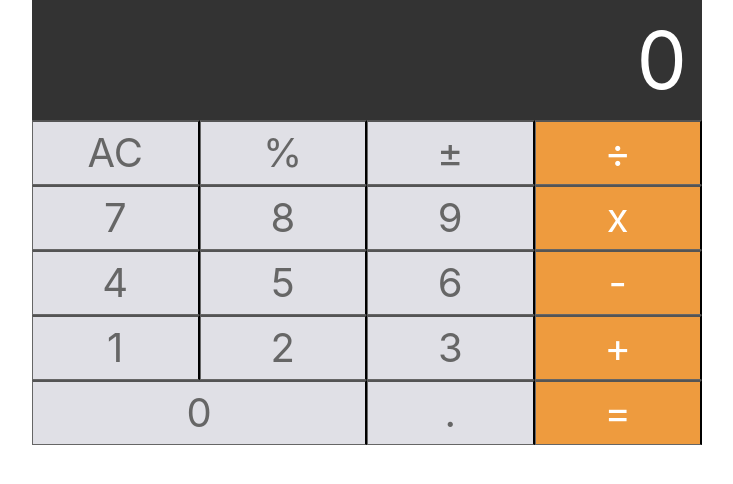
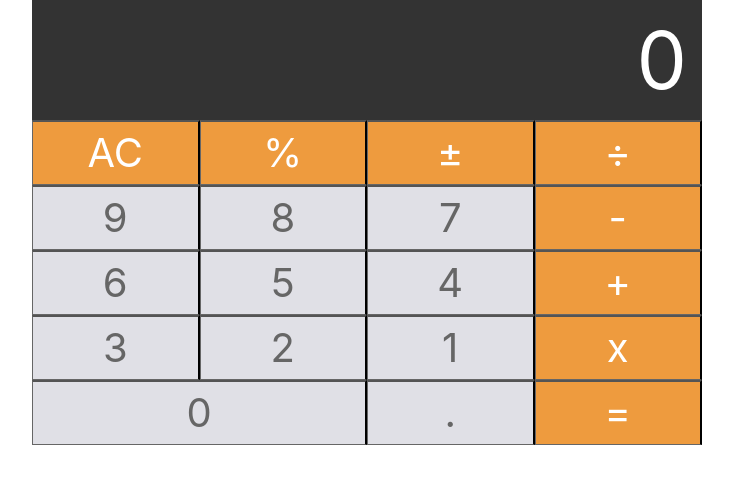
Before and after one commit to VictoriaBuchanan27/Calculator, a React (Create React App) app: page / in a window 1280 px wide. Shown: the top 484 px of the page, without its empty margins (209-942 px from the left). Built offline with nearby package versions, Linux system fonts and the light colour scheme.

Commit message:
changed the layout of the components and added some logic

```diff
--- a/src/App.js
+++ b/src/App.js
@@ -1,10 +1,8 @@
 import React, { Component } from 'react';
 import Inputview from './components/Inputview'
-import Row1 from './components/Row1'
-import Row2 from './components/Row2'
-import Row3 from './components/Row3'
-import Row4 from './components/Row4'
-import Row5 from './components/Row5'
+import Operators from './components/operators'
+import Numbers from './components/numbers'
+import OperatorsCol from './components/operatorCol'
 
 class App extends Component {
 
@@ -18,9 +16,82 @@ class App extends Component {
         'operation': null,
         'waitingForNewValue': false
       }
-
   }
 
+  clearDisplay() {
+    this.setState( {
+      'displayValue':'0'
+    })
+  }
+
+
+  operations = (currentVal, prevVal, operand) => {
+
+    if (operand === '+') return parseInt(currentVal) + parseInt(prevVal);
+    else if (operand === '-') return parseInt(prevVal) - parseInt(currentVal);
+    else if (operand === 'x') return parseInt(currentVal) * parseInt(prevVal);
+    else if (operand === '÷') return parseInt(prevVal) / parseInt(currentVal);
+  }
+
+  inputNumbers = (props) => {
+
+    const digit = props.target.value;
+    const { displayValue, waitingForNewValue } = this.state;
+
+    if (waitingForNewValue) {
+      this.setState({
+        displayValue: String(digit),
+        waitingForNewValue: false
+      })
+    } else {
+      this.setState({
+        displayValue: displayValue === '0' ? String(digit) : displayValue + digit
+      })
+    }
+  }
+
+  handleOperators = (props) => {
+
+    const operand = props.target.value;
+    const { displayValue, waitingForNewValue, operation, previousValue } = this.state;
+
+
+    if (operand === '=') {
+      const result = this.operations(displayValue, previousValue, operation)
+
+      this.setState({
+        displayValue: result,
+        waitingForNewValue: false
+      })
+    }
+
+    else if (operand === '%') {
+      this.setState({
+        displayValue: parseInt(displayValue) / 100,
+        waitingForNewValue: true
+      })
+    }
+
+    else if (operand === 'AC') {
+      this.clearDisplay()
+    }
+
+    else if (operand === '±') {
+
+      this.setState({
+        displayValue: parseInt(displayValue) * -1,
+      })
+    }
+
+    else {
+    this.setState({
+      displayValue: operand,
+      operation: operand,
+      waitingForNewValue : true,
+      previousValue: displayValue
+     })
+    }
+  }
 
   render () {
     return (
@@ -28,12 +99,11 @@ class App extends Component {
       <div className="holder">
         <div className="calculator">
           <div className="row">
-           <Inputview />
-            <Row1 />
-            <Row2 />
-            <Row3 />
-            <Row4 />
-            <Row5 />
+
+           <Inputview handleValue={this.state.displayValue} / >
+           <Operators handleClick={this.handleOperators} / >
+           <Numbers handleClick={this.inputNumbers} />
+           <OperatorsCol handleClick={this.handleOperators} />
 
           </div>
         </div>
@@ -41,8 +111,6 @@ class App extends Component {
       </>
     )
   }
-
-
 }
 
 
--- a/src/components/Inputview.js
+++ b/src/components/Inputview.js
@@ -3,7 +3,7 @@ import React from 'react';
 
 const Inputview = (props) => {
     return (
-        <div className="col-12 inputview">0</div>
+        <div className="col-12 inputview"> {props.handleValue} </div>
     )
 }
 
--- a/src/components/Row1.js
+++ /dev/null
@@ -1,14 +0,0 @@
-import React from "react";
-
-const Row1 =(props)=>{
-    return(
-        <>
-            <button className="button col-3">AC</button>
-            <button className="button col-3">%</button>
-            <button className="button col-3">±</button>
-            <button className="button col-3 orange">÷</button>
-        </>
-    );
-}
-
-export default Row1;
--- a/src/components/Row2.js
+++ /dev/null
@@ -1,14 +0,0 @@
-import React from "react";
-
-const Row2 =(props)=>{
-    return(
-        <>
-             <button className="button col-3"> 7 </button>
-            <button className="button col-3"> 8 </button>
-            <button className="button col-3"> 9</button>
-            <button className="button col-3 orange">x</button>
-        </>
-    );
-}
-
-export default Row2;
--- a/src/components/Row3.js
+++ /dev/null
@@ -1,14 +0,0 @@
-import React from "react";
-
-const Row3 =(props)=>{
-    return(
-        <>
-            <button className="button col-3">4</button>
-            <button className="button col-3">5</button>
-            <button className="button col-3">6</button>
-            <button className="button col-3 orange">-</button>
-        </>
-    );
-}
-
-export default Row3;
--- a/src/components/Row4.js
+++ /dev/null
@@ -1,15 +0,0 @@
-import React from "react";
-
-const Row4 =(props)=>{
-    return(
-        <>
-
-            <button className="button col-3">1</button>
-            <button className="button col-3">2</button>
-            <button className="button col-3">3</button>
-            <button className="button col-3 orange">+</button>
-        </>
-    );
-}
-
-export default Row4;
--- a/src/components/Row5.js
+++ /dev/null
@@ -1,13 +0,0 @@
-import React from "react";
-
-const Row5 =(props)=>{
-    return(
-        <>
-             <button className="button col-6">0</button>
-            <button className="button col-3">.</button>
-            <button className="button col-3 orange">=</button>
-        </>
-    );
-}
-
-export default Row5;
--- /dev/null
+++ b/src/components/numbers.js
@@ -0,0 +1,25 @@
+import React from "react";
+
+const Numbers =(props)=>{
+    return(
+        <>
+          <div className='col-9'>
+            <div className='row'>
+                <button className="button col-4" value='9' attribute='number' onClick={props.handleClick}> 9 </button>
+                <button className="button col-4" value='8' attribute="number" onClick={props.handleClick}> 8 </button>
+                <button className="button col-4" value='7' attribute="number" onClick={props.handleClick}> 7 </button>
+                <button className="button col-4" value='6' attribute="number" onClick={props.handleClick}> 6 </button>
+                <button className="button col-4" value='5' attribute="number" onClick={props.handleClick}> 5 </button>
+                <button className="button col-4" value='4' attribute="number" onClick={props.handleClick}> 4 </button>
+                <button className="button col-4" value='3' attribute="number" onClick={props.handleClick}> 3 </button>
+                <button className="button col-4" value='2' attribute="number" onClick={props.handleClick}> 2 </button>
+                <button className="button col-4" value='1' attribute="number" onClick={props.handleClick}> 1 </button>
+                <button className="button col-8" value='0' attribute="number" onClick={props.handleClick}> 0 </button>
+                <button className="button col-4" value='.' attribute="number" onClick={props.handleClick}> . </button>
+            </div>
+         </div>
+        </>
+    );
+}
+
+export default Numbers;
--- /dev/null
+++ b/src/components/operatorCol.js
@@ -0,0 +1,17 @@
+import React from 'react';
+
+const OperatorsCol =(props)=>{
+
+    return(
+        <>
+            <div className="col-3 opera">
+                <button className="button col-12 orange " value="-" onClick={props.handleClick} > - </button>
+                <button className="button col-12 orange" value="+" onClick={props.handleClick} > + </button>
+                <button className="button col-12 orange" value='x' onClick={props.handleClick} > x </button>
+                <button className="button col-12 orange" value="=" onClick={props.handleClick} > = </button>
+            </div>
+        </>
+    );
+}
+
+export default OperatorsCol;
--- /dev/null
+++ b/src/components/operators.js
@@ -0,0 +1,18 @@
+import React from "react";
+
+
+
+const Operators =(props)=>{
+
+    return(
+        <>
+            <button className="button col-3 orange" value='AC' onClick={props.handleClick} > AC </button>
+            <button className="button col-3 orange" value='%' onClick={props.handleClick} > % </button>
+            <button className="button col-3 orange" value="±" onClick={props.handleClick} > ± </button>
+            <button className="button col-3 orange" value='÷' onClick={props.handleClick} > ÷ </button>
+
+        </>
+    );
+}
+
+export default Operators;
--- a/src/main.css
+++ b/src/main.css
@@ -1,3 +1,8 @@
+
+.opera {
+  padding-left: 0px;
+  padding-right: 0px;
+}
 
 .calculator {
     width: 50%;
```
